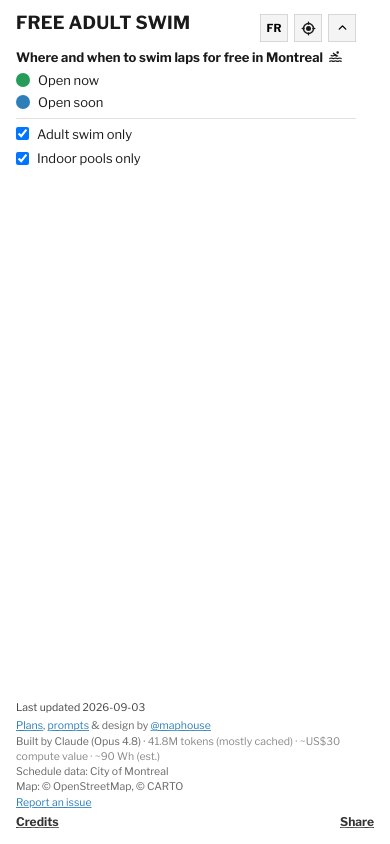
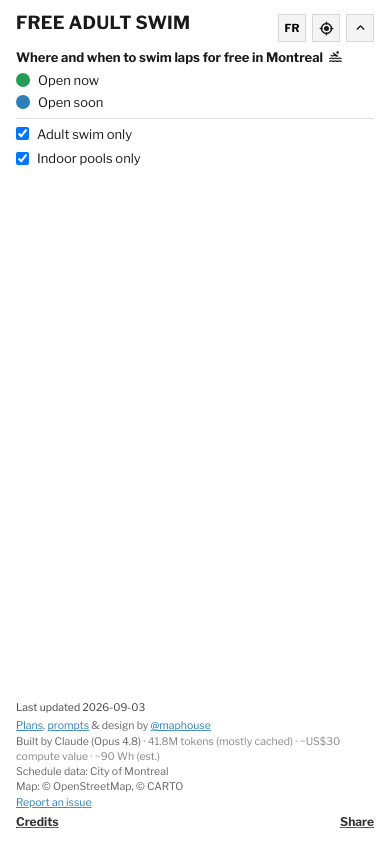
Before and after one commit to maphouse/la-piscine-municipale, a plain HTML site: page index.html in a window 390 px wide. Drawn offline with nearby package versions, Linux system fonts and the light colour scheme; no server answers.

Commit message:
legend: full width on mobile, wider cap on desktop (360px, was 340px)
Co-Authored-By: Claude Opus 4.6 <noreply@anthropic.com>

```diff
--- a/css/style.css
+++ b/css/style.css
@@ -30,7 +30,7 @@ html, body {
   top: 14px;
   left: 16px;
   z-index: 2;
-  width: min(92vw, 340px);
+  width: min(calc(100% - 32px), 360px); /* full width (minus the 16px gutter on each side) on mobile, capped wider on desktop */
   font-size: 13px;
   text-shadow: 0 1px 2px rgba(255, 255, 255, 0.95), 0 0 3px rgba(255, 255, 255, 0.9);
 }
```
